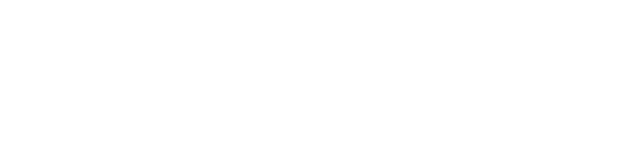
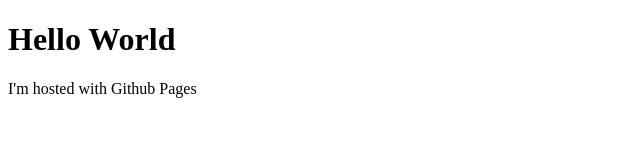
Before and after one commit to jettedgui/jettedgui.github.io, a plain HTML site: page index.html in a window 1280 px wide. Shown: the whole page, without its empty margins (0-640 px from the left). Drawn offline with Linux system fonts and the light colour scheme.

Commit message:
Update index.html

```diff
--- a/index.html
+++ b/index.html
@@ -1,9 +1,10 @@
 <!DOCTYPE html>
-<html lang="en">
+<html>
 <head>
 	<title>Pagina Web Johan Ettedgui</title>
 </head>
 <body>
-
+	<h1> Hello World </h1>
+	<p> I'm hosted with Github Pages</p>
 </body>
 </html>
```
